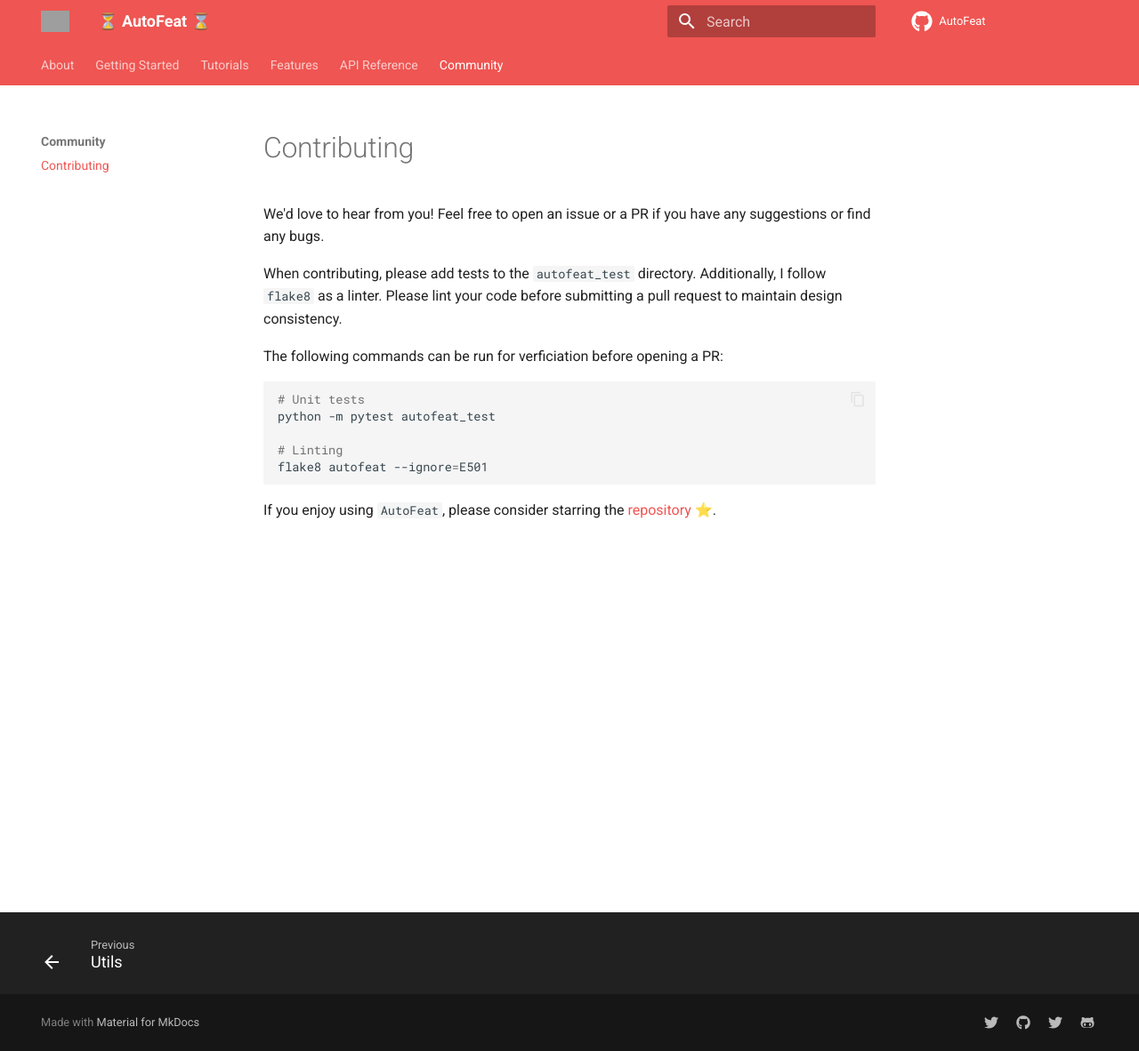
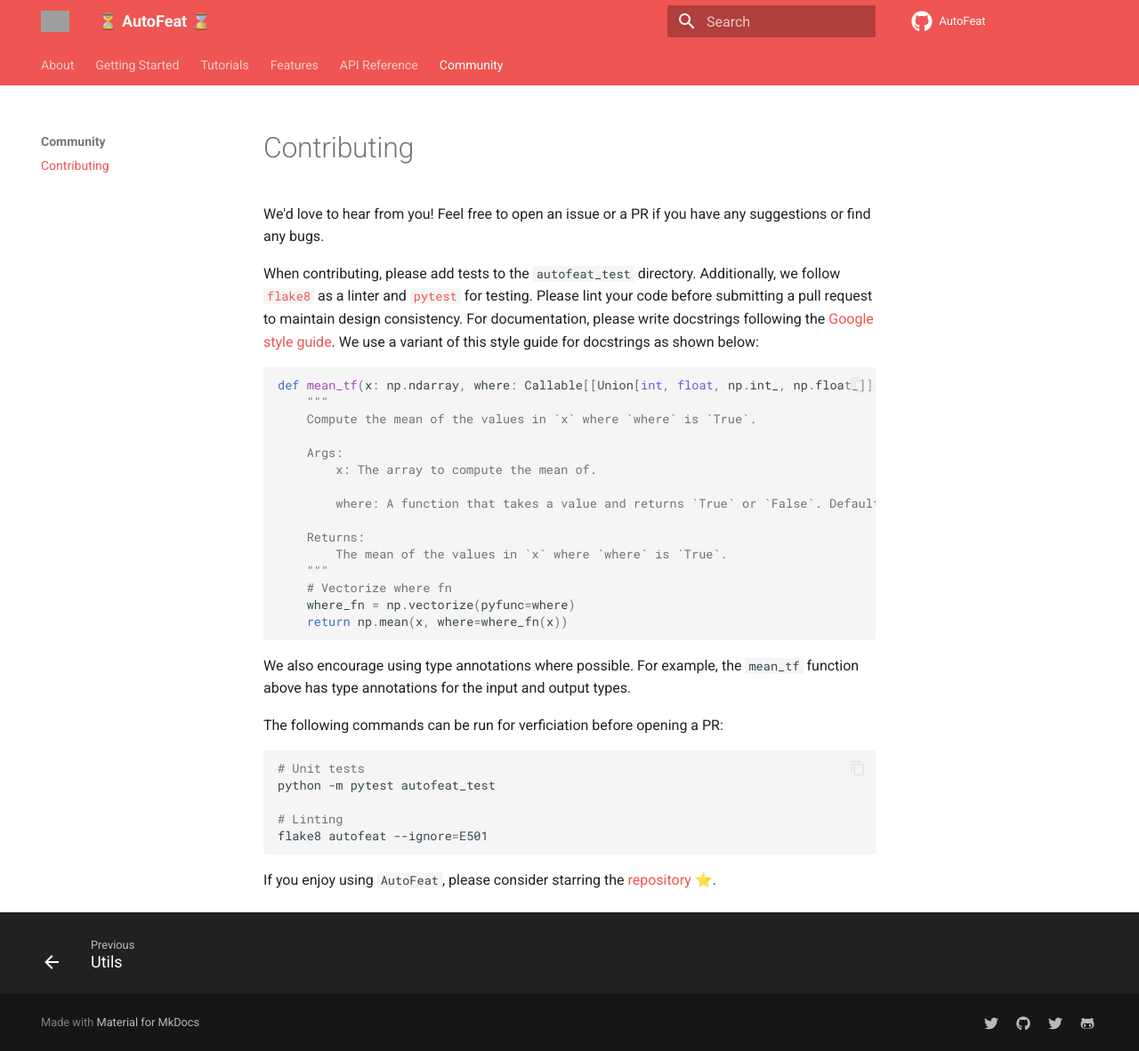
Before and after one commit to autonlab/AutonFeat, an MkDocs documentation site: the page built from docs/community/contributing.md, in a window 1280 px wide and 1182 px high. Shown: the whole window at 89% size. Built offline with MkDocs 1.6.1 and Material for MkDocs 9.7.7, drawn with Linux system fonts in a browser that asks for light colours; comment, search, counter and statistics services are not loaded; grey boxes are pictures that could not be loaded.

Commit message:
[DOCS] Update contributing guide to include linter, testing and docstring format

````diff
--- a/docs/community/contributing.md
+++ b/docs/community/contributing.md
@@ -2,7 +2,27 @@
 
 We'd love to hear from you! Feel free to open an issue or a PR if you have any suggestions or find any bugs.
 
-When contributing, please add tests to the `autofeat_test` directory. Additionally, I follow `flake8` as a linter. Please lint your code before submitting a pull request to maintain design consistency.
+When contributing, please add tests to the `autofeat_test` directory. Additionally, we follow [`flake8`](https://flake8.pycqa.org/en/latest/) as a linter and [`pytest`](https://docs.pytest.org/en/7.3.x/) for testing. Please lint your code before submitting a pull request to maintain design consistency. For documentation, please write docstrings following the [Google style guide](https://google.github.io/styleguide/pyguide.html#38-comments-and-docstrings). We use a variant of this style guide for docstrings as shown below:
+
+```python
+def mean_tf(x: np.ndarray, where: Callable[[Union[int, float, np.int_, np.float_]], Union[bool, np.bool_]] = lambda x: not np.isnan(x)) -> Union[float, np.float_]:
+    """
+    Compute the mean of the values in `x` where `where` is `True`.
+
+    Args:
+        x: The array to compute the mean of.
+
+        where: A function that takes a value and returns `True` or `False`. Default is `lambda x: not np.isnan(x)` i.e. a measurement is valid if it is not a `NaN` value.
+
+    Returns:
+        The mean of the values in `x` where `where` is `True`.
+    """
+    # Vectorize where fn
+    where_fn = np.vectorize(pyfunc=where)
+    return np.mean(x, where=where_fn(x))
+```
+
+We also encourage using type annotations where possible. For example, the `mean_tf` function above has type annotations for the input and output types.
 
 The following commands can be run for verficiation before opening a PR:
 
````
